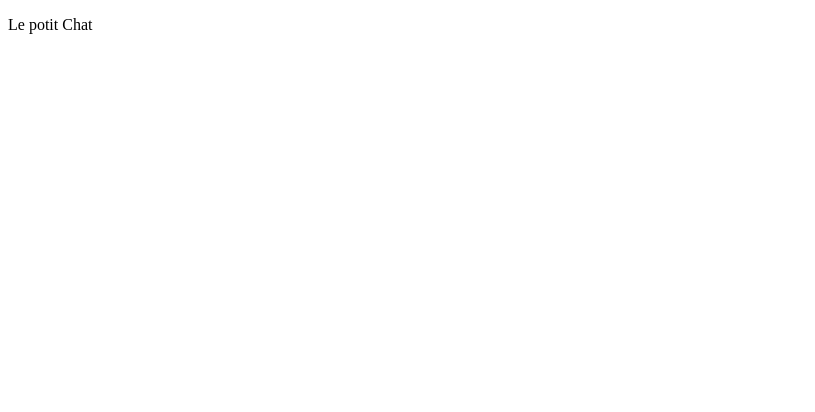
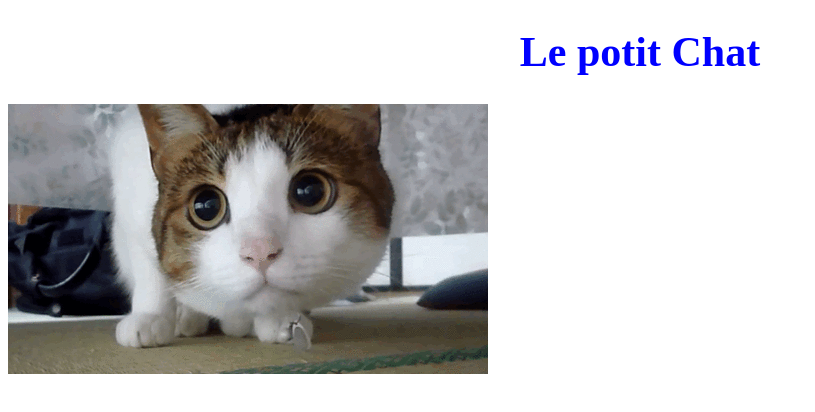
Before and after one commit to Rodrigodelanoche/ecvdig_mynameis, a plain HTML site: page index.html in a window 1280 px wide. Shown: the whole page, without its empty margins (0-815 px from the left). Drawn offline with Linux system fonts and the light colour scheme.

Commit message:
gif release

```diff
--- a/index.html
+++ b/index.html
@@ -2,8 +2,10 @@
 <html>
 <head>
 	<title>Zidane</title>
+	<link rel="stylesheet" type="text/css" href="style.css">
 </head>
 <body>
-<p>Le potit Chat</p>
+<h1>Le potit Chat</h1>
+<img src="giphy.gif">
 </body>
 </html>
--- /dev/null
+++ b/style.css
@@ -0,0 +1,5 @@
+h1 {
+	text-align: center;
+	color: blue;
+	font-size: 42px;
+}
```
Also changed, not shown: giphy.gif (added).
